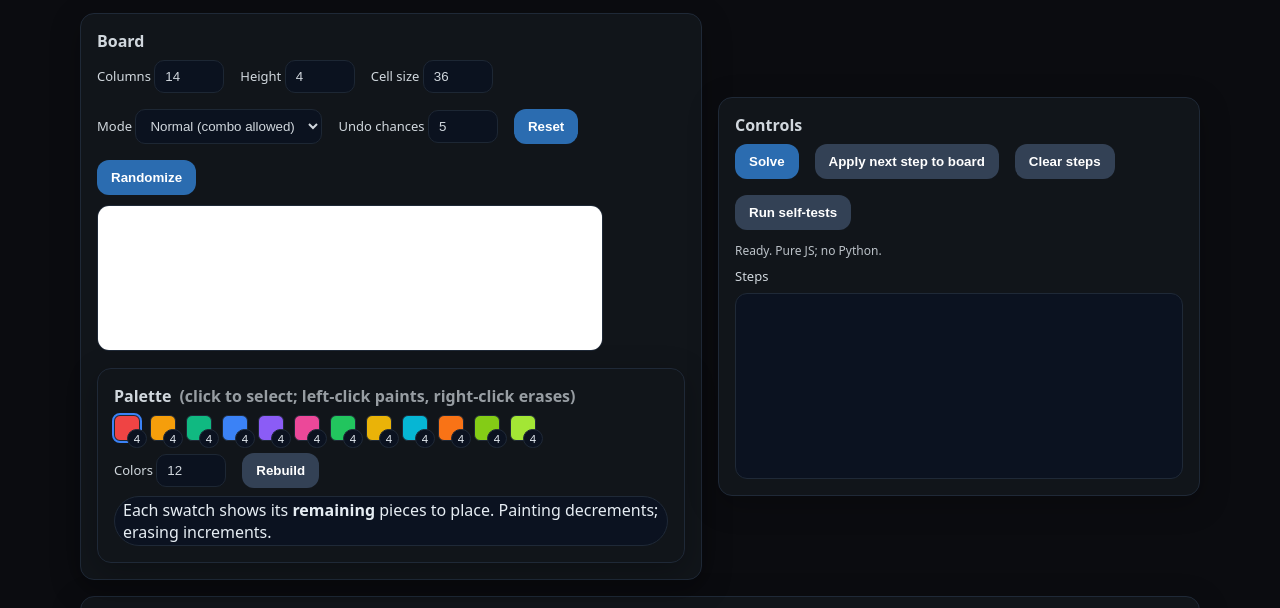
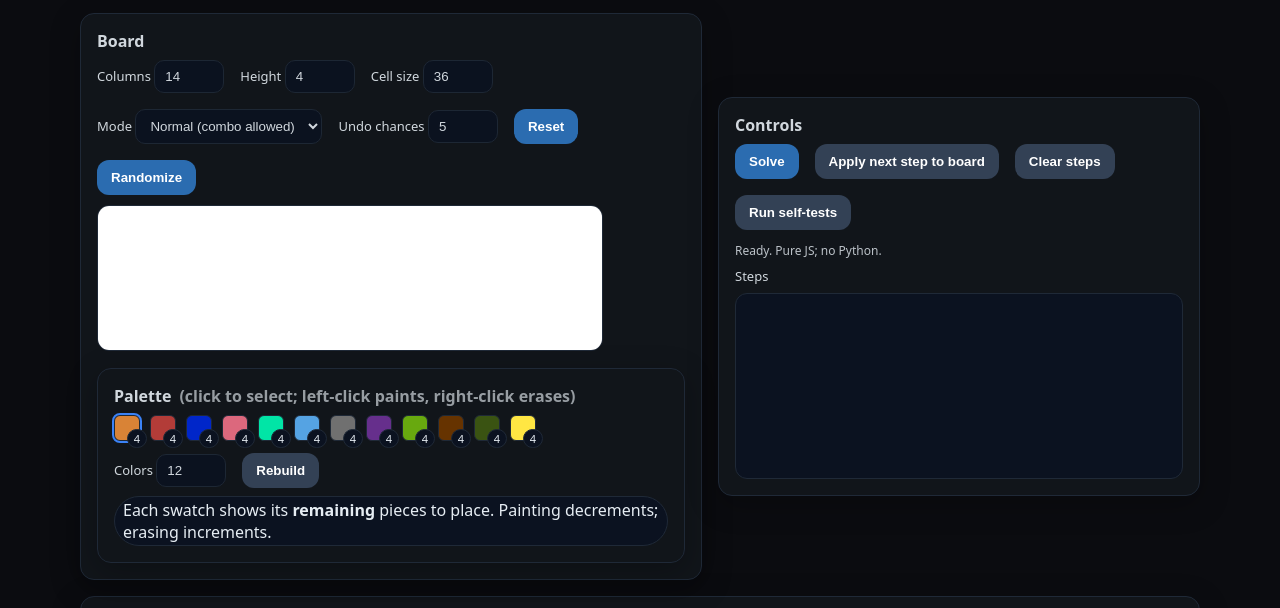
Before and after one commit to ElgoogUdiab/water-sort-puzzle-solver, a plain HTML site: page index.html in a window 1280 px wide. Shown: the part 121-729 px from the top of the page. Drawn offline with Linux system fonts and the light colour scheme.

Commit message:
Use specified color palette

```diff
--- a/index.html
+++ b/index.html
@@ -158,7 +158,11 @@
 
     function rebuildPalette(){
       const n = Math.max(1, Math.min(20, +numColorsEl.value || Math.max(2, W-2)));
-      const base = [ '#ef4444','#f59e0b','#10b981','#3b82f6','#8b5cf6','#ec4899','#22c55e','#eab308','#06b6d4','#f97316','#84cc16','#a3e635','#14b8a6','#6366f1','#f43f5e','#06b6d4','#facc15','#22d3ee','#16a34a','#8b5cf6' ];
+      const base = [
+        '#D98336', '#B33C38', '#0026C9', '#DC687D', '#01E5A6',
+        '#55A3E3', '#707070', '#662F8C', '#68A90F', '#663300',
+        '#3A5312', '#FFE643'
+      ];
       palette = Array.from({length:n},(_,i)=>({ rgb: hexToRgb(base[i%base.length]), target: H, remaining: H }));
       // recompute remaining based on current board placements
       recalcPaletteRemaining();
```
